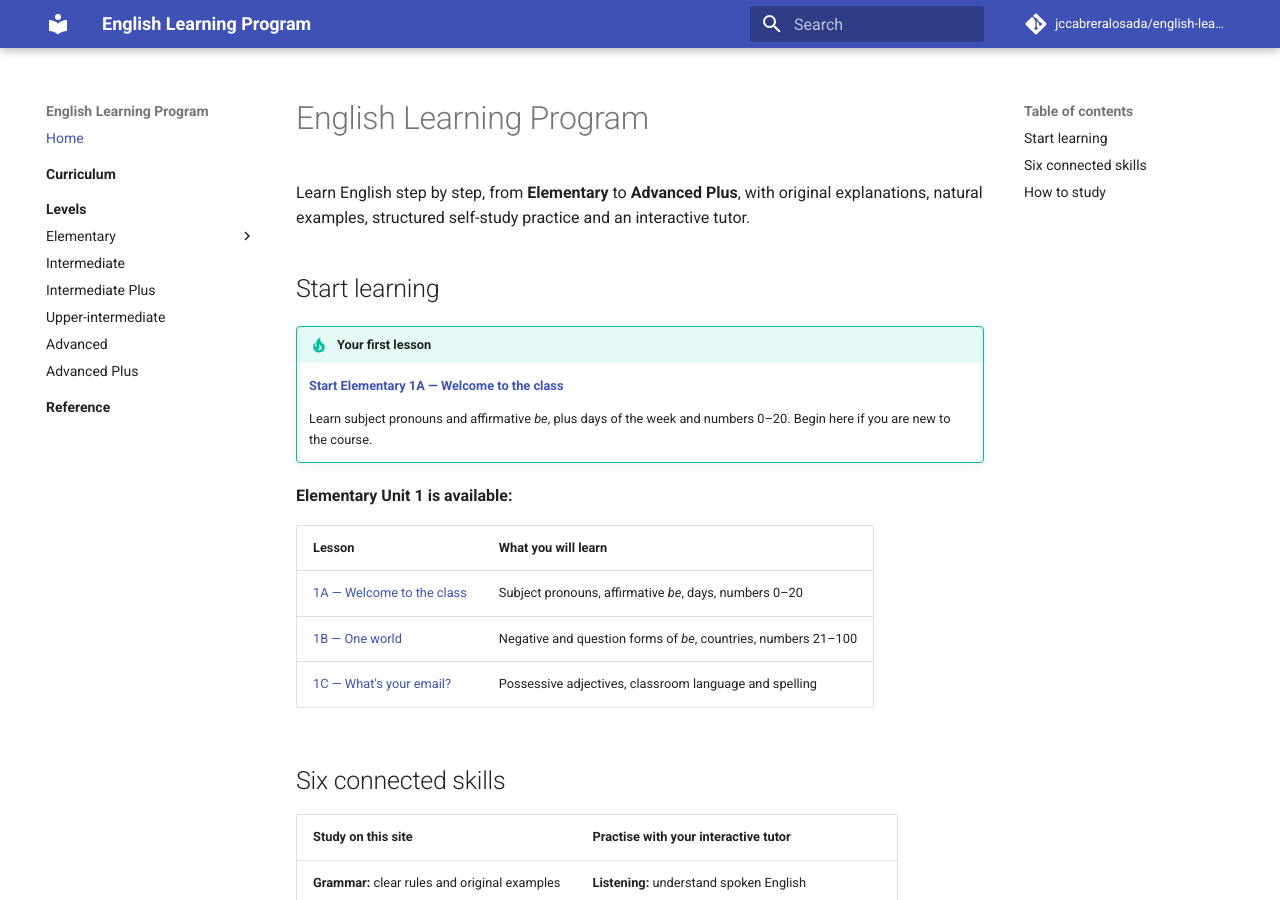
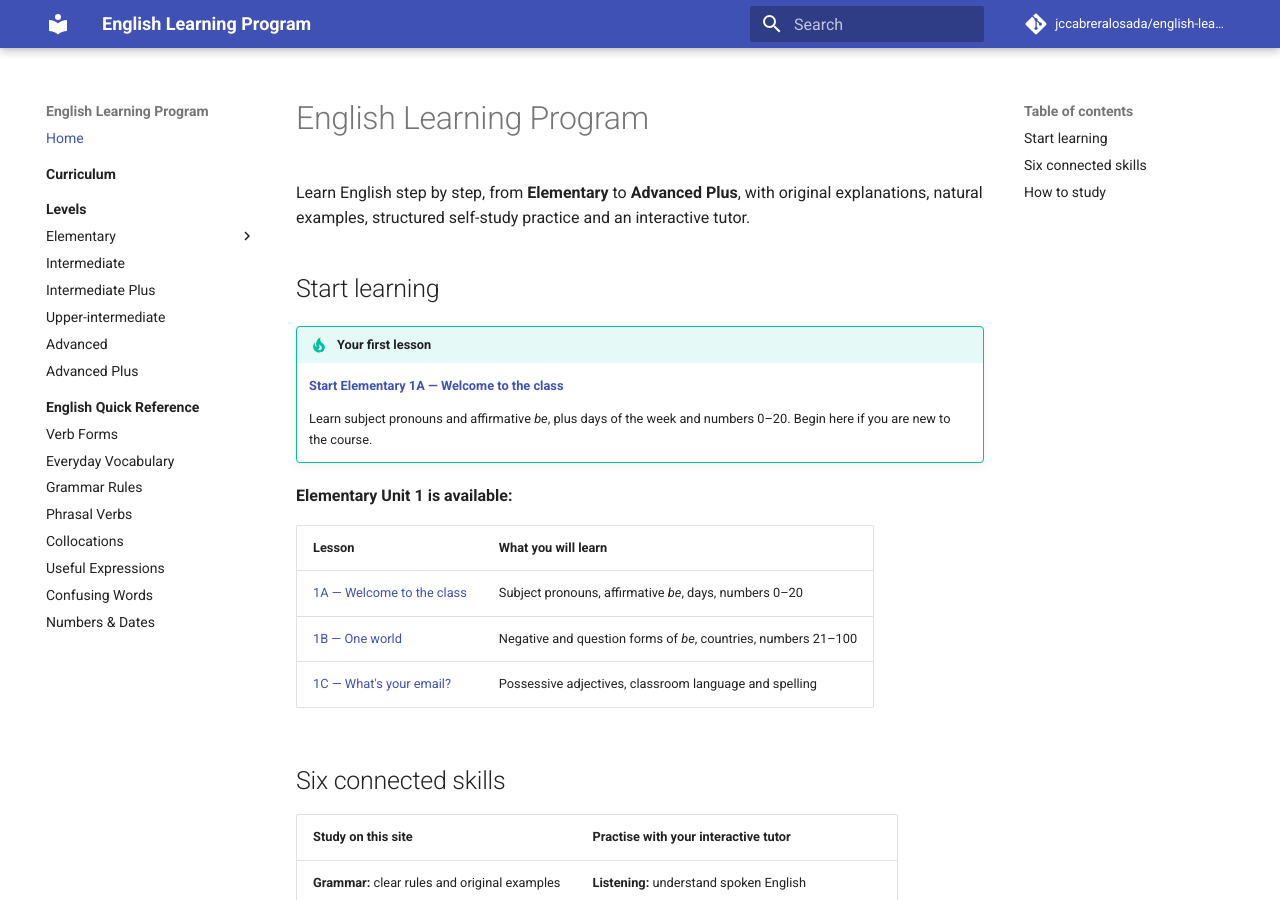
Before and after one commit to jccabreralosada/english-learning-course, an MkDocs documentation site: the page built from docs/index.md, in a window 1280 px wide and 900 px high. Built offline with MkDocs 1.6.1 and Material for MkDocs 9.7.7, drawn with Linux system fonts in a browser that asks for light colours; comment, search, counter and statistics services are not loaded.

Commit message:
nav: integrate English Quick Reference categories using MkDocs Material

```diff
--- a/mkdocs.yml
+++ b/mkdocs.yml
@@ -11,6 +11,7 @@ theme:
     - navigation.sections
     - navigation.indexes
     - navigation.top
+    - navigation.tracking
     - search.suggest
     - content.code.copy
   palette:
@@ -48,5 +49,13 @@ nav:
       - Upper-intermediate: upper_intermediate/index.md
       - Advanced: advanced/index.md
       - Advanced Plus: advanced_plus/index.md
-  - Reference:
+  - English Quick Reference:
       - Overview: reference/index.md
+      - Verb Forms: reference/verb-forms.md
+      - Everyday Vocabulary: reference/everyday-vocabulary.md
+      - Grammar Rules: reference/grammar-rules.md
+      - Phrasal Verbs: reference/phrasal-verbs.md
+      - Collocations: reference/collocations.md
+      - Useful Expressions: reference/useful-expressions.md
+      - Confusing Words: reference/confusing-words.md
+      - Numbers & Dates: reference/numbers-dates.md
```
